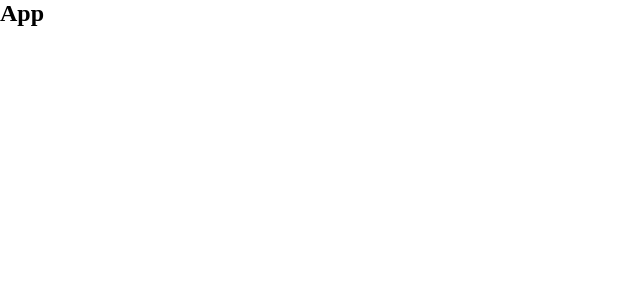
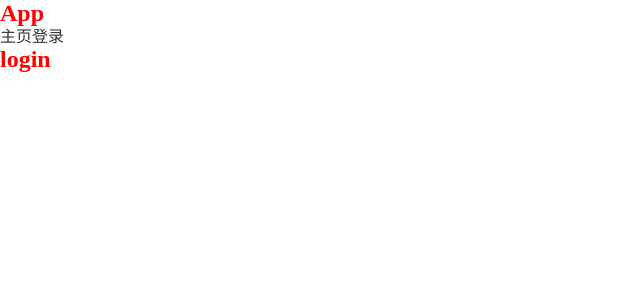
Before and after one commit to luumod/ManagerSystem-Vue, a Vue app: page /#/login in a window 1280 px wide. Shown: the top 300 px of the page, without its empty margins (0-640 px from the left). Built offline with nearby package versions, Linux system fonts and the light colour scheme.

Commit message:
设置路由

```diff
--- a/package.json
+++ b/package.json
@@ -14,7 +14,8 @@
   },
   "dependencies": {
     "normalize.css": "^8.0.1",
-    "vue": "^3.5.13"
+    "vue": "^3.5.13",
+    "vue-router": "^4.5.0"
   },
   "devDependencies": {
     "@tsconfig/node22": "^22.0.0",
--- a/src/App.vue
+++ b/src/App.vue
@@ -1,9 +1,16 @@
 <template>
-  <div class="app">
+  <div class="App">
     <h2>App</h2>
+    <RouterLink to="/main">主页</RouterLink>
+    <RouterLink to="/login">登录</RouterLink>
+    <RouterView></RouterView>
   </div>
 </template>
 
-<script setup lang="ts"></script>
+<script setup lang="ts" name="App"></script>
 
-<style scoped></style>
+<style scoped>
+.App {
+  color: red;
+}
+</style>
--- /dev/null
+++ b/src/router/index.ts
@@ -0,0 +1,27 @@
+import { createRouter, createWebHashHistory } from 'vue-router';
+
+const router = createRouter({
+  history: createWebHashHistory(),
+  routes: [
+    {
+      path: '/',
+      redirect: '/login'
+    },
+    {
+      path: '/:pathMath(.*)',
+      component: () => import('@/views/not-found/NotFound.vue')
+    },
+    {
+      path: '/login',
+      component: () => import('@/views/login/Login.vue')
+    },
+    {
+      path: '/main',
+      component: () => import('@/views/main/Main.vue')
+    }
+  ]
+});
+
+//导航守卫
+
+export default router;
--- /dev/null
+++ b/src/views/login/Login.vue
@@ -0,0 +1,13 @@
+<template>
+  <div class="login">
+    <h2>login</h2>
+  </div>
+</template>
+
+<script setup lang="ts" name="login"></script>
+
+<style scoped>
+.login {
+  color: red;
+}
+</style>
--- /dev/null
+++ b/src/views/main/Main.vue
@@ -0,0 +1,13 @@
+<template>
+  <div class="main">
+    <h2>main</h2>
+  </div>
+</template>
+
+<script setup lang="ts" name="main"></script>
+
+<style scoped>
+.main {
+  color: red;
+}
+</style>
--- /dev/null
+++ b/src/views/not-found/NotFound.vue
@@ -0,0 +1,13 @@
+<template>
+  <div class="NotFound">
+    <h2>Page Not Found</h2>
+  </div>
+</template>
+
+<script setup lang="ts" name="NotFound"></script>
+
+<style scoped>
+.NotFound{
+  color: red;
+}
+</style>
```
Also changed, not shown: src/main.ts (+5 -2 lines), 1 other file (tests, documents, lock files or other folders).
